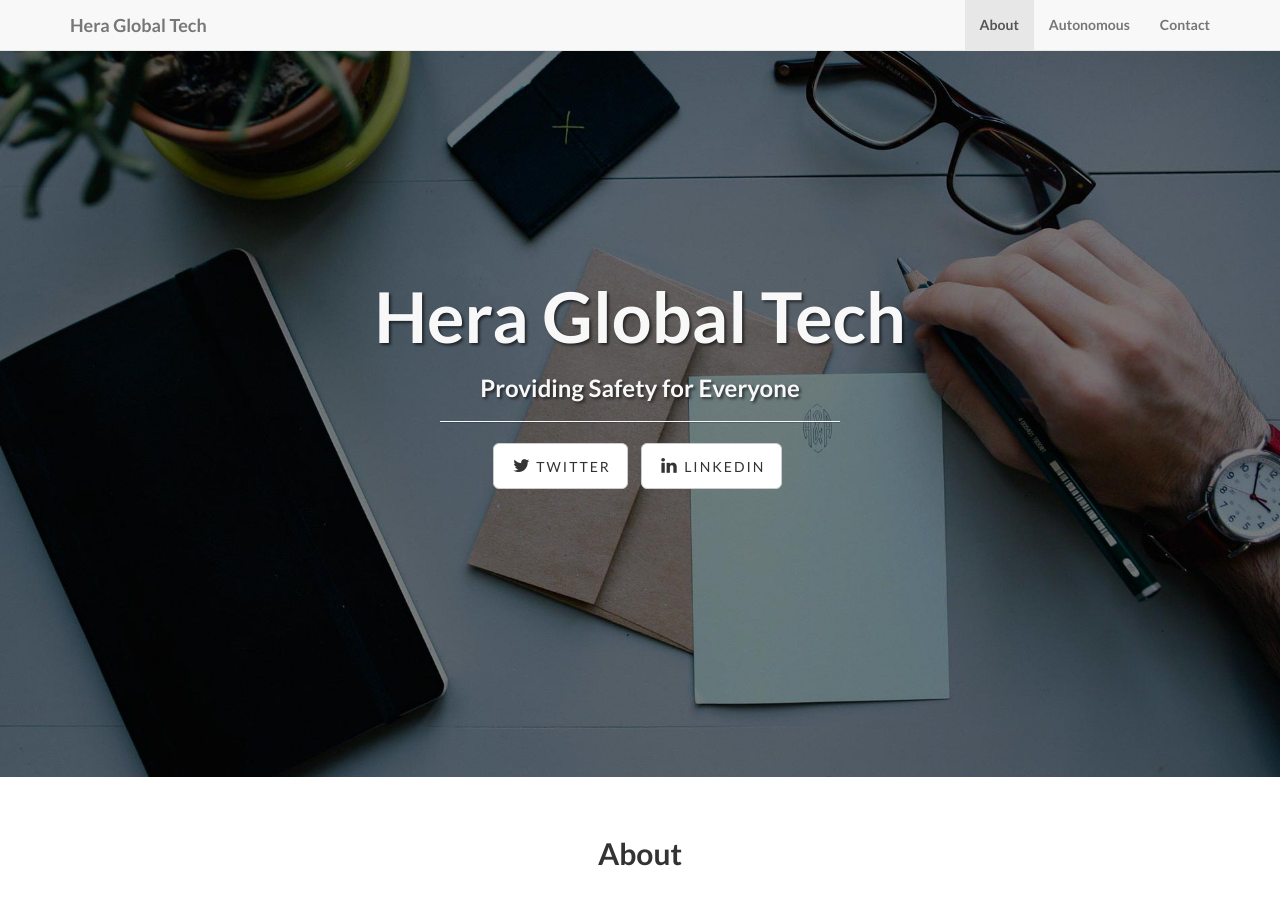
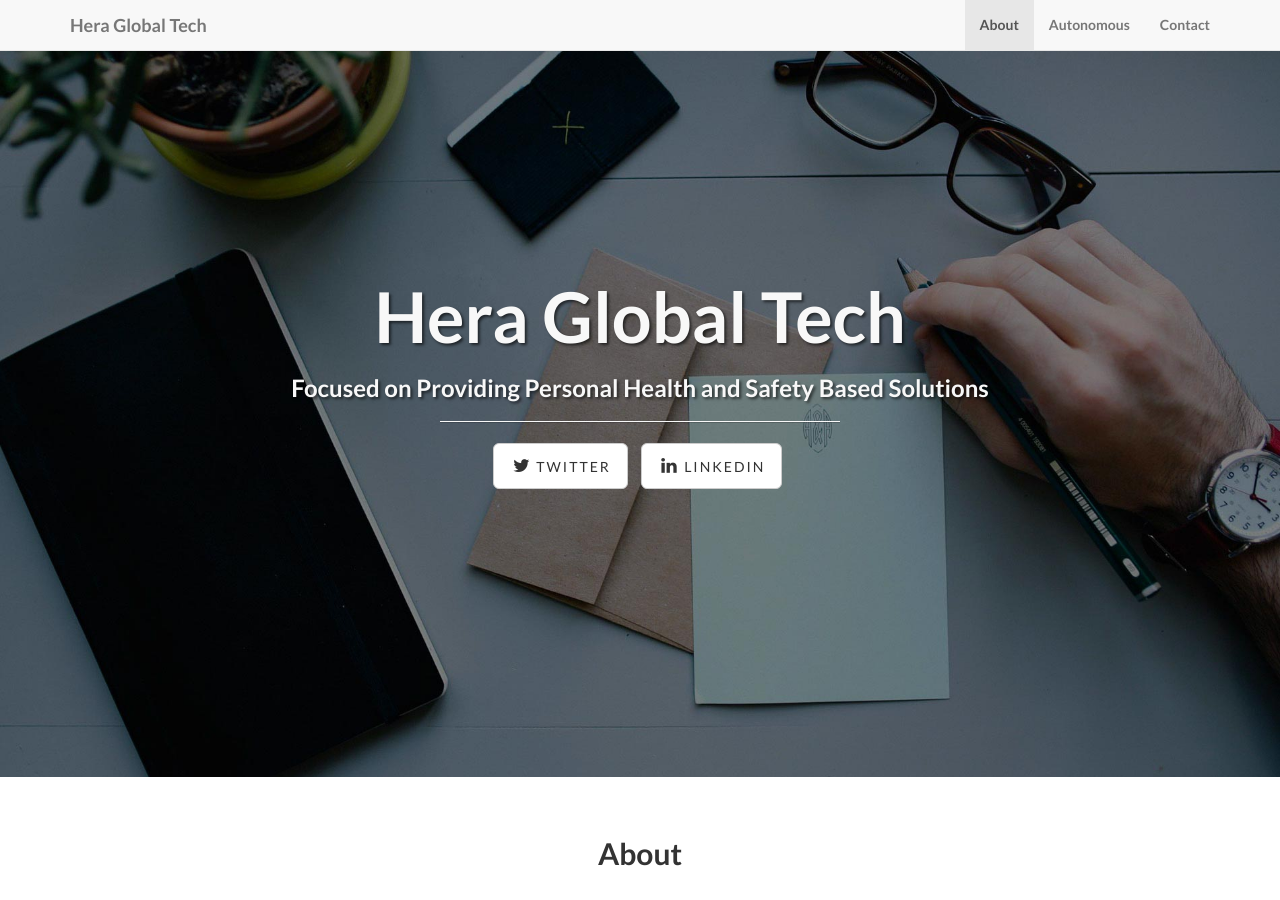
Before and after one commit to heraglobaltech/heraglobaltech.github.io, a Jekyll site: the page built from index.md, in a window 1280 px wide and 900 px high. Built offline with Jekyll 4.4.1, drawn with Linux system fonts in a browser that asks for light colours.

Commit message:
Updated tagline

```diff
--- a/_includes/header.html
+++ b/_includes/header.html
@@ -40,7 +40,7 @@
 				<div class="col-lg-12">
 					<div class="intro-message">
                         <h1>Hera Global Tech</h1>
-                        <h3>Providing Safety for Everyone</h3>
+                        <h3>Focused on Providing Personal Health and Safety Based Solutions</h3>
 						<hr class="intro-divider">
 						<ul class="list-inline intro-social-buttons">
 							{% for social in site.social %}
```
